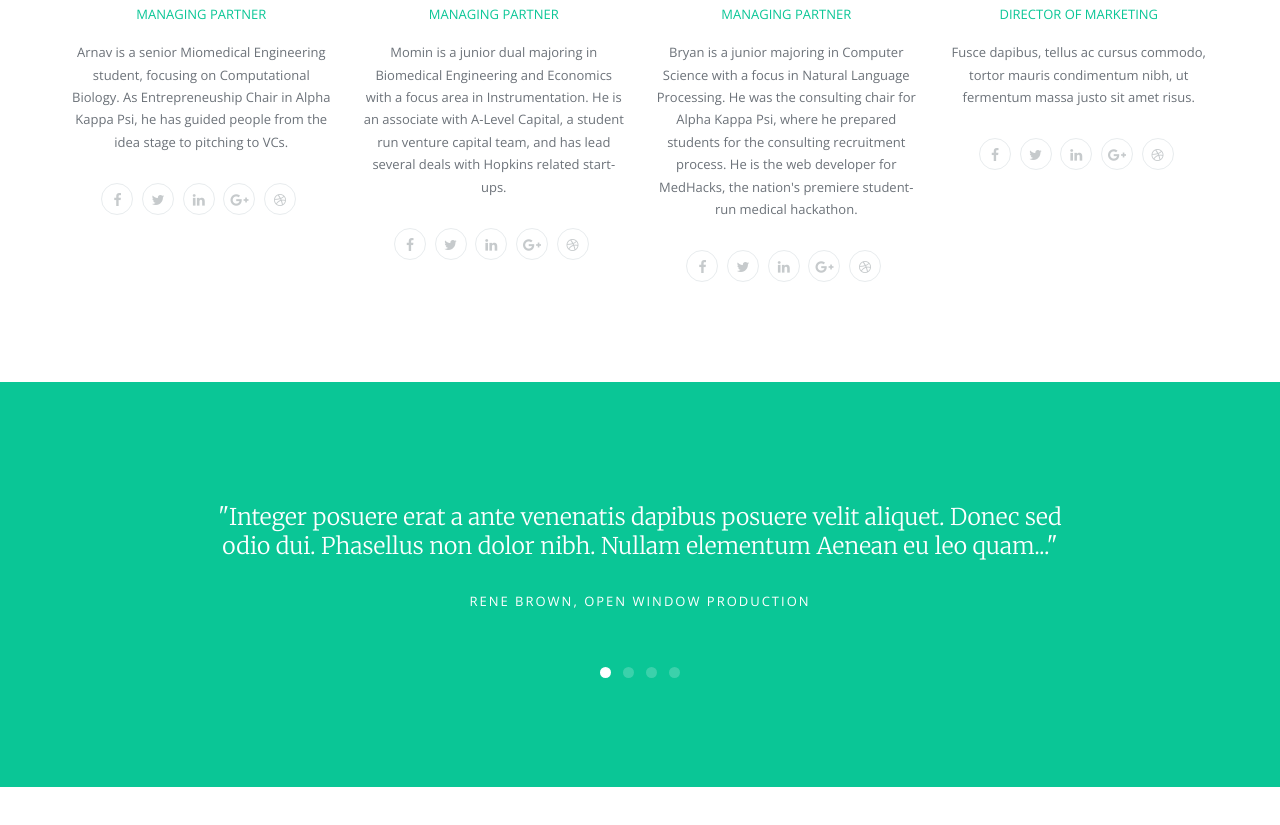
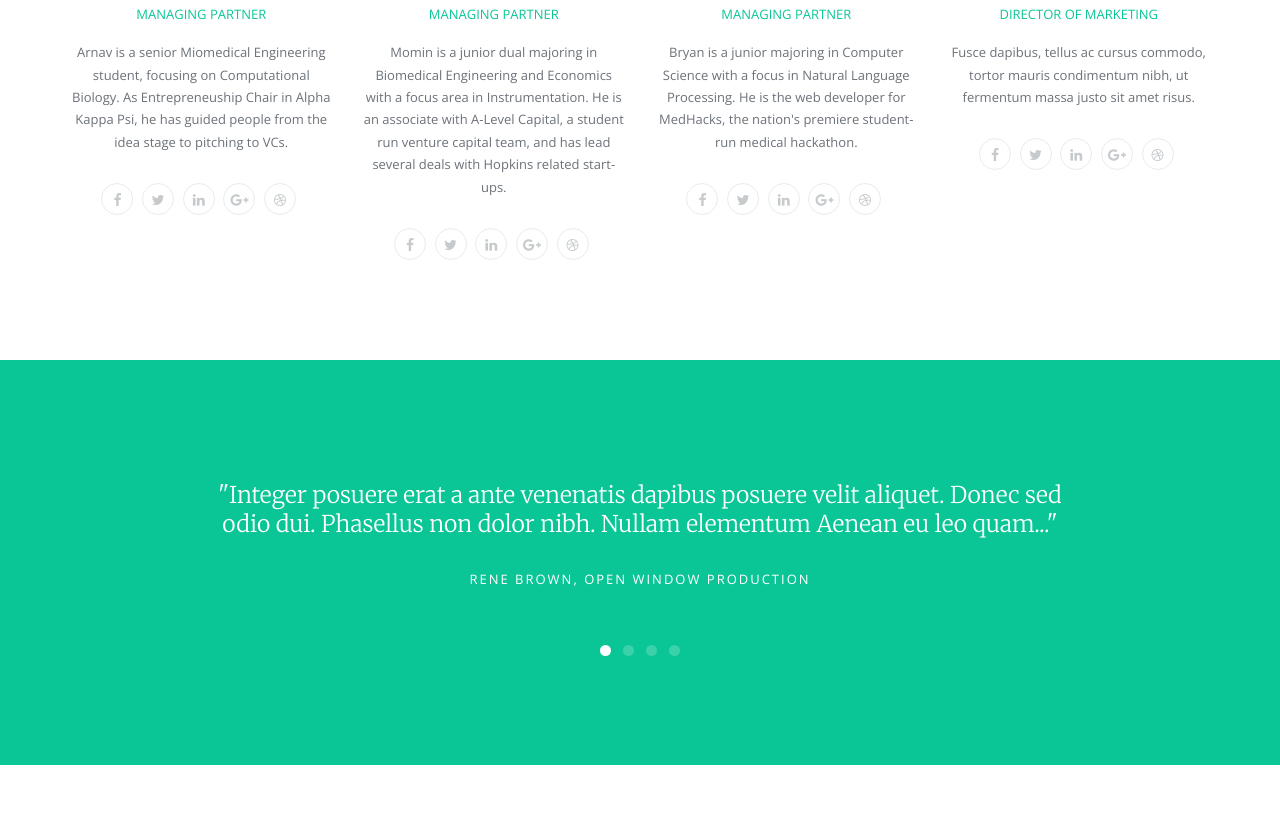
Before and after one commit to amalhot5/sapling, a plain HTML site: page index.html in a window 1280 px wide. Shown: the part 2119-2944 px from the top of the page. Drawn offline with nearby package versions, Linux system fonts and the light colour scheme; files whose address does not match are found by name.

Commit message:
updated bio

```diff
--- a/index.html
+++ b/index.html
@@ -150,7 +150,7 @@
           <div class="person-content">
             <h4>Bryan Ki</h4>
             <h5 class="role">Managing Partner</h5>
-            <p>Bryan is a junior majoring in Computer Science with a focus in Natural Language Processing. He was the consulting chair for Alpha Kappa Psi, where he prepared students for the consulting recruitment process. He is the web developer for MedHacks, the nation's premiere student-run medical hackathon.</p>
+            <p>Bryan is a junior majoring in Computer Science with a focus in Natural Language Processing. He is the web developer for MedHacks, the nation's premiere student-run medical hackathon.</p>
           </div>
           <ul class="social-icons clearfix">
             <li><a href="#" class=""><span class="fa fa-facebook"></span></a></li>
```
